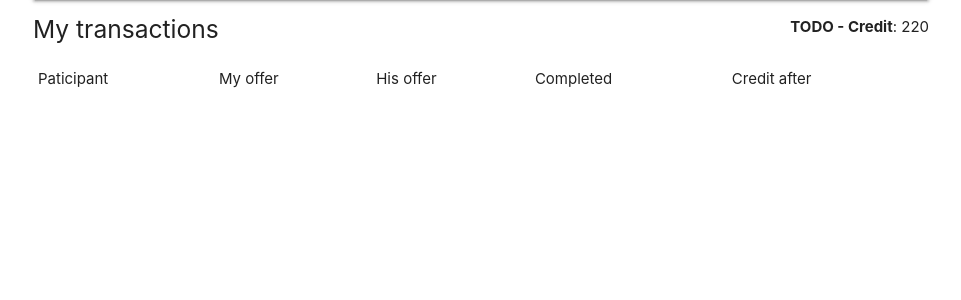
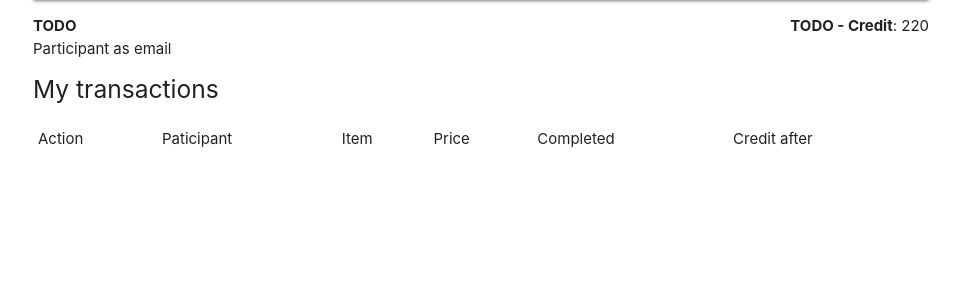
Before and after one commit to komackaj/flask-iou, a Flask app: page /transactions in a window 1280 px wide. Shown: the part 64-364 px from the top of the page, without its empty margins (159-1120 px from the left). Run offline with Flask 2, Linux system fonts and the light colour scheme; the visitor is signed in with stand-in values (Sample User, id 1); data comes from the database, SQL or seed files in the repository; parts of the project's set-up code (start-up, migrations or seed data) failed here and were passed over; some libraries are stand-ins or nearby versions.

Commit message:
Improve transaction table

```diff
--- a/iou/templates/transactions.html
+++ b/iou/templates/transactions.html
@@ -1,15 +1,23 @@
 {% extends 'layout.html' %}
 
 {% block content %}
+
+
+<ul><b>TODO</b>
+<li>Participant as email</li>
+</ul>
+
+
 {% if current_user.is_authenticated %}
 
 <h5>My transactions</h5>
 <table class="striped">
     <thead>
         <tr>
+            <td>Action</td>
             <td>Paticipant</td>
-            <td>My offer</td>
-            <td>His offer</td>
+            <td>Item</td>
+            <td>Price</td>
             <td>Completed</td>
             <td>Credit after</td>
         </tr>
@@ -22,10 +30,11 @@
         var row = domCreate({
             el: 'tr',
             child: [
+                {el: 'td', text: {{current_user.id}} == data.owner ? "Sell" : "Buy"},
                 {el: 'td', text: data.target},
                 {el: 'td', text: data.item + " (" + data.amount + " pcs)"},
                 {el: 'td', text: data.price + " IOU"},
-                {el: 'td', text: data.timestamp},
+                {el: 'td', text: new Date(data.timestamp).toGMTString()},
                 {el: 'td', text: "220 IOU"},
             ]
         });
```
